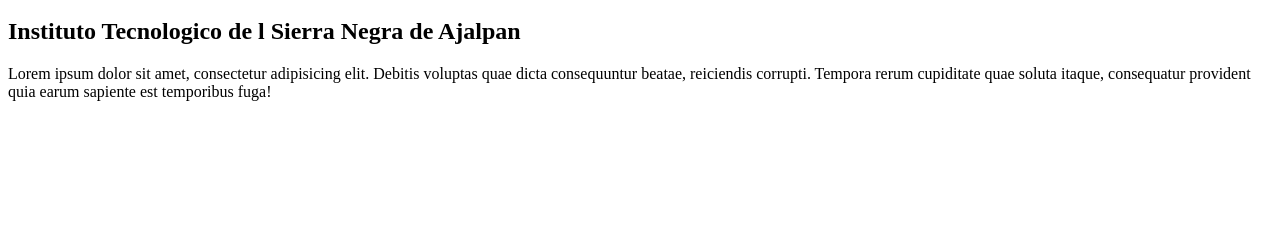
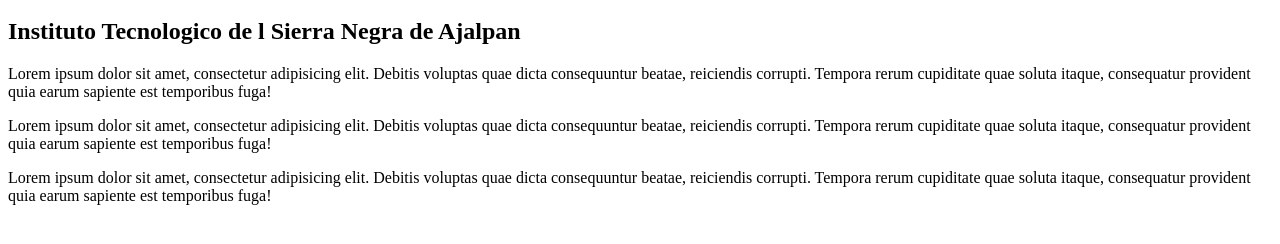
Before and after one commit to 464lalosegura/miproyecto, a plain HTML site: page index.html in a window 1280 px wide. Shown: the part 48-292 px from the top of the page. Drawn offline with Linux system fonts and the light colour scheme.

Commit message:
agregamos nueva rama

```diff
--- a/index.html
+++ b/index.html
@@ -3,3 +3,5 @@
 
 
 <p>Lorem ipsum dolor sit amet, consectetur adipisicing elit. Debitis voluptas quae dicta consequuntur beatae, reiciendis corrupti. Tempora rerum cupiditate quae soluta itaque, consequatur provident quia earum sapiente est temporibus fuga!</p>
+<p>Lorem ipsum dolor sit amet, consectetur adipisicing elit. Debitis voluptas quae dicta consequuntur beatae, reiciendis corrupti. Tempora rerum cupiditate quae soluta itaque, consequatur provident quia earum sapiente est temporibus fuga!</p>
+<p>Lorem ipsum dolor sit amet, consectetur adipisicing elit. Debitis voluptas quae dicta consequuntur beatae, reiciendis corrupti. Tempora rerum cupiditate quae soluta itaque, consequatur provident quia earum sapiente est temporibus fuga!</p>
```
